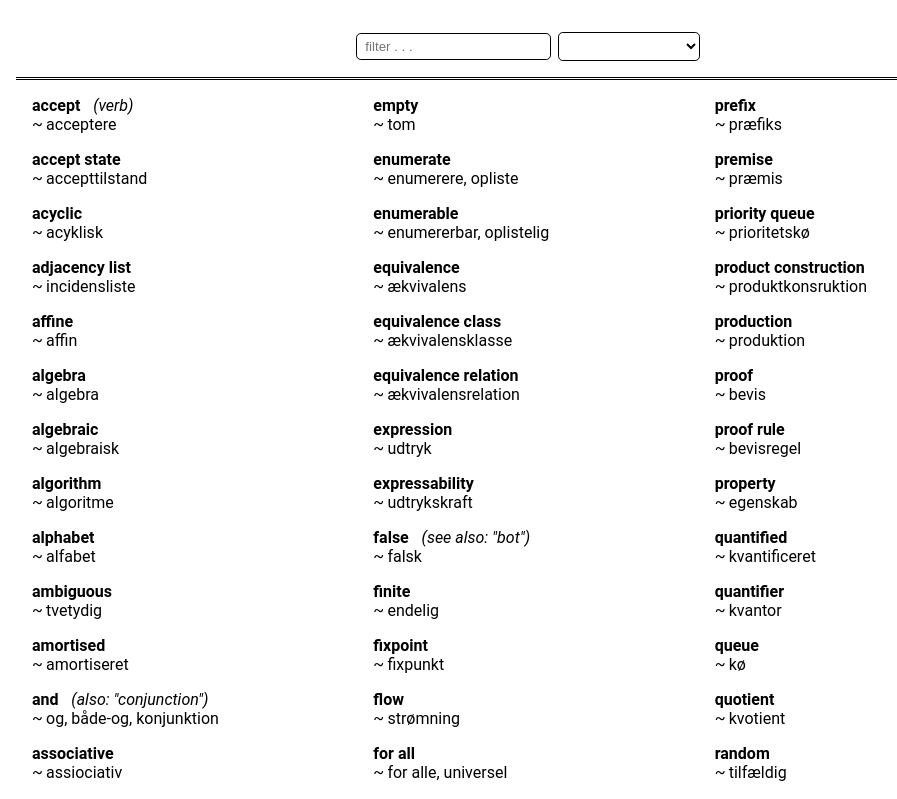
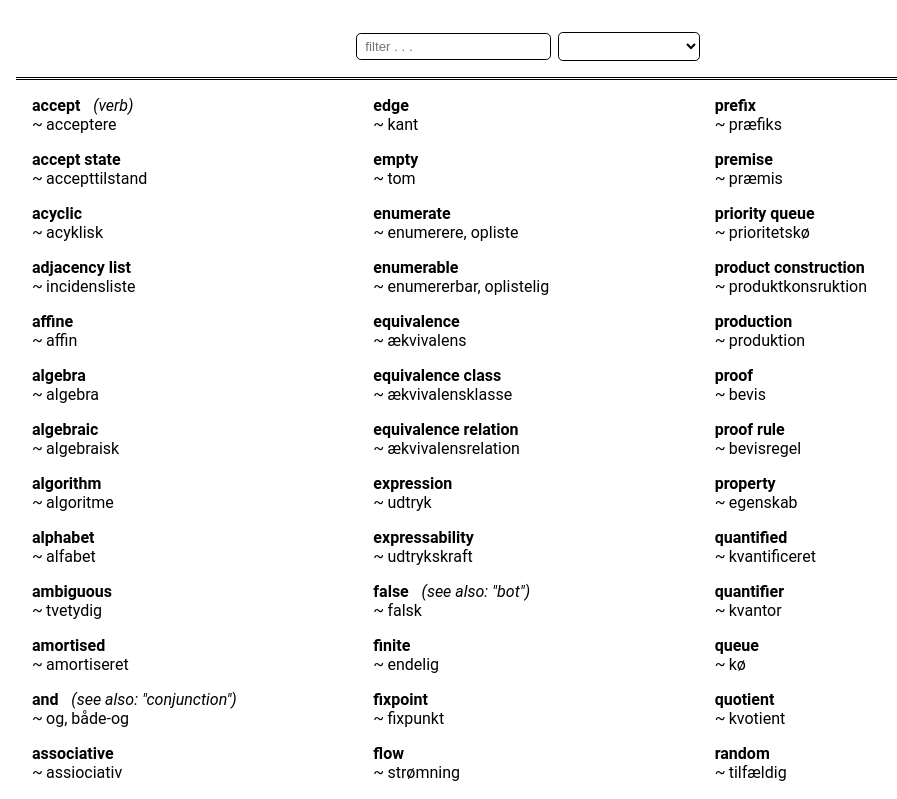
Before and after one commit to SSoelvsten/en-dk, a React (Create React App) app: page / in a window 1280 px wide. Shown: the top 799 px of the page, without its empty margins (112-1009 px from the left). Built offline with nearby package versions, Linux system fonts and the light colour scheme.

Commit message:
Add 'conjunction' and 'disjunction' as separate entries
As requested by Jaco

```diff
--- a/src/dictionary.ts
+++ b/src/dictionary.ts
@@ -77,8 +77,8 @@
   },
   {
     word: "and",
-    note: "also: \"conjunction\"",
-    translations: ["og, både-og, konjunktion"],
+    note: "see also: \"conjunction\"",
+    translations: ["og, både-og"],
     keywords: ["algorithmics", "formal methods"]
   },
   {
@@ -280,6 +280,11 @@
     keywords: ["complexity theory", "algorithmics"]
   },
   {
+    word: "conjunction",
+    translations: ["konjunktion"],
+    keywords: ["formal methods"]
+  },
+  {
     word: "connected component",
     translations: ["sammenhængskomponent"],
     keywords: ["algorithmics", "graph"]
@@ -404,6 +409,11 @@
     word: "difference",
     translations: ["difference, forskel"],
     keywords: ["mathematics"]
+  },
+  {
+    word: "disjunction",
+    translations: ["disjunktion"],
+    keywords: ["formal methods"]
   },
   {
     word: "distinguish",
@@ -786,8 +796,8 @@
   },
   {
     word: "or",
-    note: "also: \"disjunction\"",
-    translations: ["eller, og/eller, disjunktion"],
+    note: "see also: \"disjunction\"",
+    translations: ["eller, og/eller"],
     keywords: ["algorithmics", "formal methods"]
   },
   {
```
